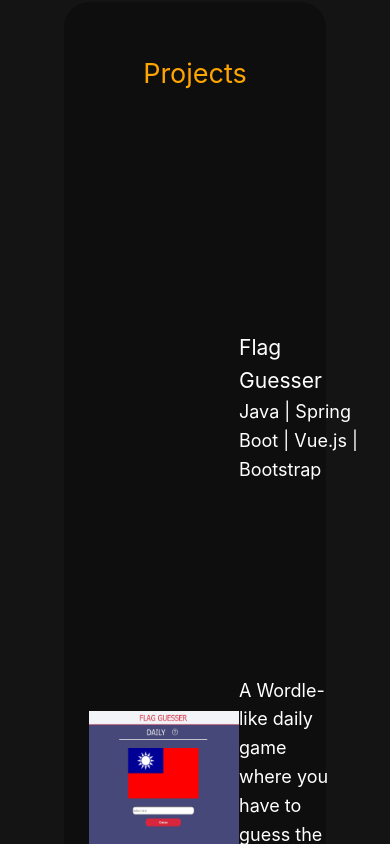
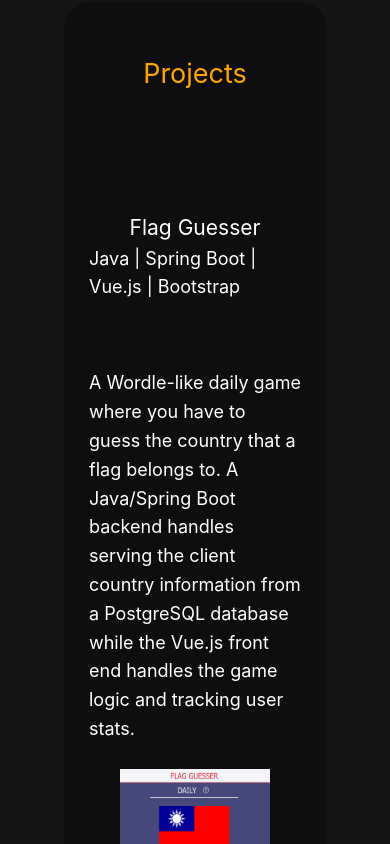
Before and after one commit to Skeffy/skeffy.github.io, a Vue app: page / in a window 390 px wide. Shown: the part 1200-2044 px from the top of the page. Built offline with nearby package versions, Linux system fonts and the light colour scheme.

Commit message:
Added styling for below 750px

```diff
--- a/src/components/SingleProject.vue
+++ b/src/components/SingleProject.vue
@@ -37,7 +37,7 @@ export default {
   grid-area: photo;
   display: flex;
   flex-direction: column;
-  justify-content: center;
+  justify-content: space-evenly;
   align-items: center;
 }
 
@@ -117,4 +117,20 @@ export default {
   box-shadow: none;
   color: #2c5777;
 }
+
+@media (max-width: 750px) {
+  .project {
+    display: flex;
+    flex-direction: column-reverse;
+  }
+
+  #project-info {
+    margin-bottom: 25px;
+  }
+
+  #project-desc {
+    justify-self: center;
+    padding: 0px;
+  }
+}
 </style>
```
